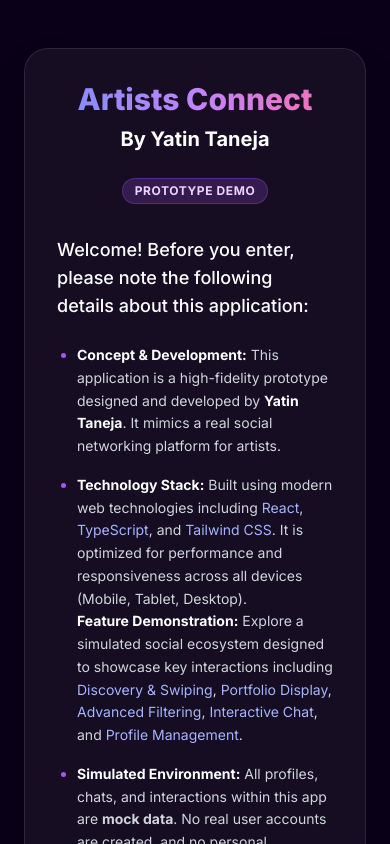
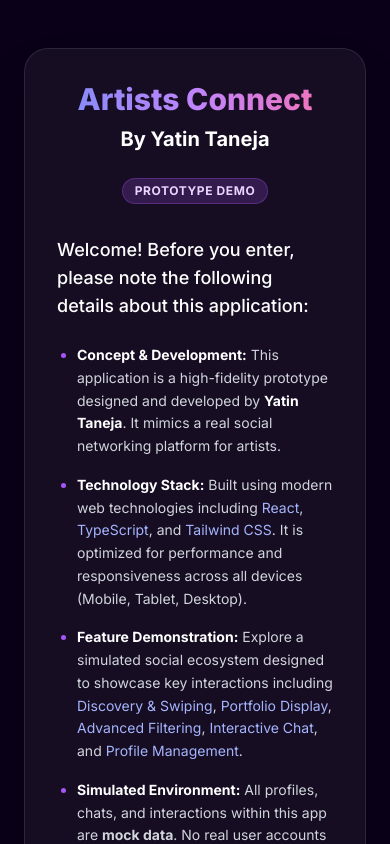
Before and after one commit to yatin-superintelligence/artists-connect-demo, a React (Vite) app: page / in a window 390 px wide. Built offline with nearby package versions, Linux system fonts and the light colour scheme.

Commit message:
Fix Acknowledgement Screen mobile layout (button text)

```diff
--- a/views/AcknowledgementView.tsx
+++ b/views/AcknowledgementView.tsx
@@ -38,7 +38,9 @@ const AcknowledgementView: React.FC<AcknowledgementViewProps> = ({ onAcknowledge
                                 <strong className="text-white">Technology Stack:</strong> Built using modern web technologies including <span className="text-indigo-300">React</span>, <span className="text-indigo-300">TypeScript</span>, and <span className="text-indigo-300">Tailwind CSS</span>. It is optimized for performance and responsiveness across all devices (Mobile, Tablet, Desktop).
                             </li>
 
-                            <strong className="text-white">Feature Demonstration:</strong> Explore a simulated social ecosystem designed to showcase key interactions including <span className="text-indigo-300">Discovery & Swiping</span>, <span className="text-indigo-300">Portfolio Display</span>, <span className="text-indigo-300">Advanced Filtering</span>, <span className="text-indigo-300">Interactive Chat</span>, and <span className="text-indigo-300">Profile Management</span>.
+                            <li>
+                                <strong className="text-white">Feature Demonstration:</strong> Explore a simulated social ecosystem designed to showcase key interactions including <span className="text-indigo-300">Discovery & Swiping</span>, <span className="text-indigo-300">Portfolio Display</span>, <span className="text-indigo-300">Advanced Filtering</span>, <span className="text-indigo-300">Interactive Chat</span>, and <span className="text-indigo-300">Profile Management</span>.
+                            </li>
 
                             <li>
                                 <strong className="text-white">Simulated Environment:</strong> All profiles, chats, and interactions within this app are <strong>mock data</strong>. No real user accounts are created, and no personal information is stored or transmitted.
@@ -62,7 +64,7 @@ const AcknowledgementView: React.FC<AcknowledgementViewProps> = ({ onAcknowledge
                     <div className="flex flex-col items-center gap-4">
                         <button
                             onClick={onAcknowledge}
-                            className="group relative w-full md:w-auto px-12 py-4 bg-[#4c1d95] rounded-full font-bold text-lg shadow-lg shadow-indigo-500/30 transition-all hover:scale-105 active:scale-95 hover:shadow-indigo-500/50"
+                            className="group relative w-full md:w-auto px-6 md:px-12 py-4 bg-[#4c1d95] rounded-full font-bold text-base md:text-lg whitespace-nowrap shadow-lg shadow-indigo-500/30 transition-all hover:scale-105 active:scale-95 hover:shadow-indigo-500/50"
                         >
                             <span className="relative z-10">Acknowledge & Enter App</span>
                             <div className="absolute inset-0 rounded-full bg-white/20 opacity-0 group-hover:opacity-100 transition-opacity" />
```
